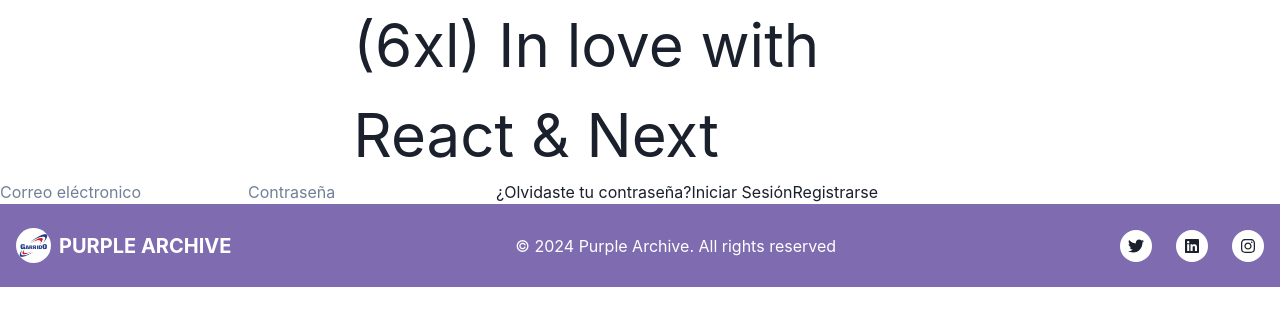
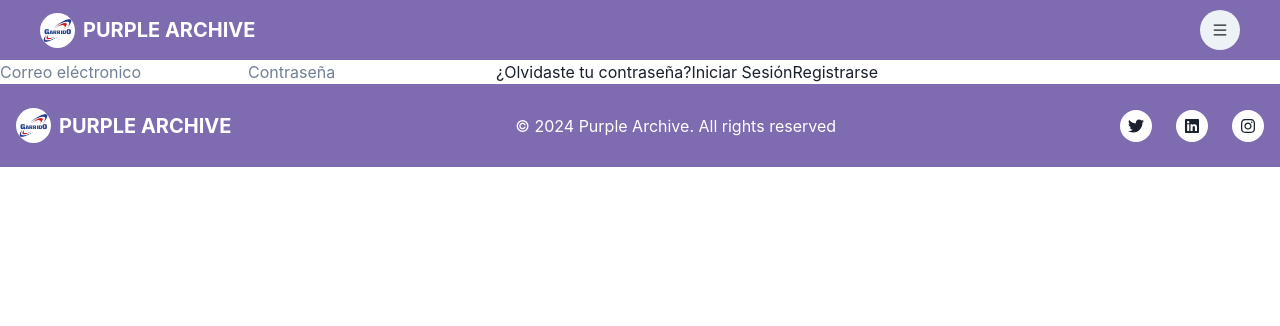
Before and after one commit to Myself2903/archivist-app, a React (Vite) app in the folder archivistas-app/: page /login in a window 1280 px wide. Shown: the top 326 px of the page. Built offline with nearby package versions, Linux system fonts and the light colour scheme.

Commit message:
Sidebar Is done

```diff
--- a/archivistas-app/package.json
+++ b/archivistas-app/package.json
@@ -15,6 +15,7 @@
     "@emotion/styled": "^11.11.5",
     "axios": "^1.7.2",
     "framer-motion": "^11.2.10",
+    "primereact": "^10.6.6",
     "react": "^18.2.0",
     "react-dom": "^18.2.0",
     "react-icons": "^5.2.1"
--- a/archivistas-app/src/Pages/LoginPage.jsx
+++ b/archivistas-app/src/Pages/LoginPage.jsx
@@ -2,6 +2,7 @@ import { useState } from 'react'
 import { useNavigate } from 'react-router'
 import axios from "axios"
 import NavigationAndFooter from '../layout/NavigationAndFooter'
+import SimpleSidebar from '../universal/sidebar/Sidebar'
 
 export default function LoginPage() {
 	const [count, setCount] = useState(0)
--- a/archivistas-app/src/universal/navbar/Navbar.jsx
+++ b/archivistas-app/src/universal/navbar/Navbar.jsx
@@ -1,12 +1,33 @@
+import { Box, Center, Flex, Heading, Image, Link, Spacer, useBreakpointValue } from '@chakra-ui/react'
 import React from 'react'
-import { Container, Text } from "@chakra-ui/react";
+import SimpleSidebar from '../sidebar/Sidebar'
 
 export default function Navbar() {
-    return (
-        <div>
-            <Container>
-                <Text fontSize='6xl'>(6xl) In love with React & Next</Text>
-            </Container>
-        </div>
-    )
+	return (
+		<div>
+			<Flex flex={{ base: 1 }} justify={'start'} bgColor='#7f6bb0' minH={'60px'} px={{ base: '30px', lg: '40px' }} align={'center'}>
+				<Link to="/">
+					<Center>
+						<Image
+							src="/Garrido.jpg"
+							alt="Purple archive icon"
+							boxSize="35px"
+							borderRadius='full'
+						/>
+						<Heading
+							textAlign={useBreakpointValue({ base: 'center', md: 'left' })}
+							color='#FFFFFF'
+							as={'h1'}
+							ml={2}
+							fontSize="20px"
+						>
+							PURPLE ARCHIVE
+						</Heading>
+					</Center>
+				</Link>
+				<Spacer />
+				<SimpleSidebar/>
+			</Flex>
+		</div>
+	)
 }
--- /dev/null
+++ b/archivistas-app/src/universal/sidebar/Sidebar.jsx
@@ -0,0 +1,118 @@
+import React, { ReactNode } from 'react';
+import {
+    Box,
+    CloseButton,
+    Flex,
+    Icon,
+    useColorModeValue,
+    Link,
+    Drawer,
+    DrawerContent,
+    Text,
+    useDisclosure,
+    IconButton
+} from '@chakra-ui/react';
+import { AiOutlineLogin, AiOutlineUsergroupAdd, AiOutlineLogout, AiOutlineMenu } from "react-icons/ai";
+
+export default function SimpleSidebar() {
+
+    const { isOpen, onOpen, onClose } = useDisclosure();
+    return (
+        <Box>
+            <IconButton
+                onClick={onOpen}
+                icon={<AiOutlineMenu />}
+                aria-label="open menu"
+                borderRadius='full'
+            />
+            <Drawer
+                autoFocus={false}
+                isOpen={isOpen}
+                placement="right"
+                onClose={onClose}
+                returnFocusOnClose={false}
+                onOverlayClick={onClose}
+            >
+                <DrawerContent maxW="200px">
+                    <SidebarContent onClose={onClose} />
+                </DrawerContent>
+            </Drawer>
+        </Box>
+    );
+}
+
+const SidebarContent = ({ onClose }) => {
+
+    const Items = [
+        {
+            id: 1,
+            name: 'Iniciar sesión',
+            href: '#',
+            icon: AiOutlineLogin
+        },
+        {
+            id: 2,
+            name: 'Registrarse',
+            href: '#',
+            icon: AiOutlineUsergroupAdd
+        },
+        {
+            id: 3,
+            name: 'Cerrar sesión',
+            href: '#',
+            icon: AiOutlineLogout
+        }
+    ]
+
+    return (
+        <Box
+            bg={useColorModeValue('white', 'gray.900')}
+            borderRight="1px"
+            borderRightColor={useColorModeValue('gray.200', 'gray.700')}
+            h="full"
+        >
+            <Flex h="20" alignItems="center" mx="8" justifyContent="center">
+                <Text fontSize="2xl" fontFamily="monospace" fontWeight="bold">
+                    Usuario
+                </Text>
+                <CloseButton display={{ base: 'flex', md: 'none' }} onClick={onClose} />
+            </Flex>
+            {Items.map((link) => (
+                <NavItem key={link.name} icon={link.icon}>
+                    {link.name}
+                </NavItem>
+            ))}
+        </Box>
+    );
+};
+
+const NavItem = ({ icon, children }) => {
+    return (
+        <Link href="#" style={{ textDecoration: 'none' }} _focus={{ boxShadow: 'none' }}>
+            <Flex
+                align="center"
+                p="4"
+                mx="4"
+                borderRadius="lg"
+                role="group"
+                cursor="pointer"
+                _hover={{
+                    bg: '#7f6bb0',
+                    color: 'white',
+                }}
+            >
+                {icon && (
+                    <Icon
+                        mr="4"
+                        fontSize="16"
+                        _groupHover={{
+                            color: 'white',
+                        }}
+                        as={icon}
+                    />
+                )}
+                {children}
+            </Flex>
+        </Link>
+    );
+};
```
Also changed, not shown: 1 other file (tests, documents, lock files or other folders).
